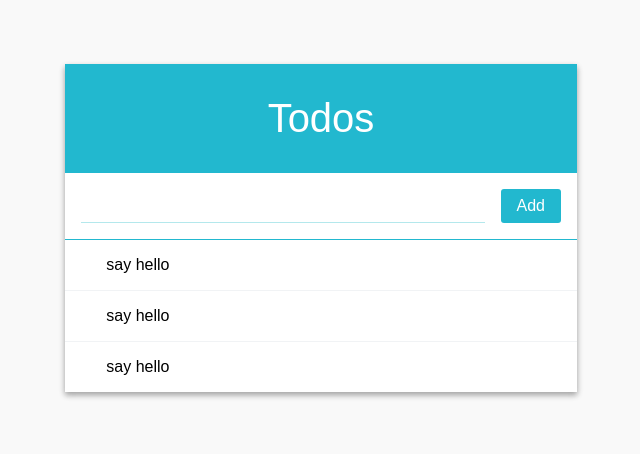
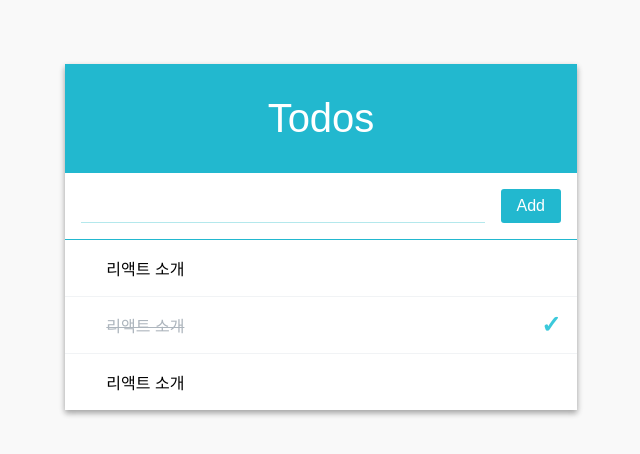
Before and after one commit to puilp0502/todo-v2, a React (Create React App) app: page / in a window 1280 px wide. Shown: the top 454 px of the page, without its empty margins (319-959 px from the left). Built offline with nearby package versions, Linux system fonts and the light colour scheme.

Commit message:
Implement TodoItem logic

```diff
--- a/src/App.js
+++ b/src/App.js
@@ -37,7 +37,7 @@ class App extends Component {
   }
 
   render() {
-    const { input } = this.state;
+    const { input, todos } = this.state;
     const {
       handleChange,
       handleCreate,
@@ -53,7 +53,7 @@ class App extends Component {
             onChange={handleChange}
             onCreate={handleCreate}/>)}
         >
-          <TodoItemList />
+          <TodoItemList todos={todos} />
         </TodoListTemplate>
       </div>
     );
--- a/src/components/TodoItem.js
+++ b/src/components/TodoItem.js
@@ -2,13 +2,10 @@ import React, { Component } from 'react';
 import classNames from 'classnames/bind';
 import styles from './TodoItem.module.css';
 
+import { makeDummyHandler } from '../utils';
+
 const cx = classNames.bind(styles);
-const makeDummyHandler = (name) => {
-    const msg = name ?
-        "Warning: Missing implementation of `" + name + "`." :
-        "Warning: Handler is not provided."
-    return ()=>console.warn(msg);
-}
+
 class TodoItem extends Component {
     static defaultProps = {
         text: '',
@@ -28,7 +25,7 @@ class TodoItem extends Component {
                     <div>{text}</div>
                 </div>
                 {
-                    checked && (<div className={cx('check-mark')}>/</div>)
+                    checked && (<div className={cx('check-mark')}>&#x2713;</div>)
                 }
             </div>
         )
--- a/src/components/TodoItemList.js
+++ b/src/components/TodoItemList.js
@@ -1,14 +1,21 @@
 import React, { Component } from 'react';
 import TodoItem from './TodoItem';
+import { makeDummyHandler } from '../utils';
 
 class TodoItemList extends Component {
+    static defaultProps = {
+        todos: [],
+        onToggle: makeDummyHandler('onToggle'),
+        onRemove: makeDummyHandler('onRemove')
+    }
     render() {
         const { todos, onToggle, onRemove } = this.props;
+        const todoitems = todos.map(({id, text, checked}) => (
+            <TodoItem key={id} id={id} text={text} checked={checked}
+                onToggle={onToggle} onRemove={onRemove}/>))
         return (
             <div>
-                <TodoItem text="say hello"/>
-                <TodoItem text="say hello"/>
-                <TodoItem text="say hello"/>
+                {todoitems}
             </div>
         )
     }
--- /dev/null
+++ b/src/utils.js
@@ -0,0 +1,8 @@
+const makeDummyHandler = (name) => {
+    const msg = name ?
+        "Warning: Missing implementation of `" + name + "`." :
+        "Warning: Handler is not provided."
+    return ()=>console.warn(msg);
+}
+
+export { makeDummyHandler }
```
